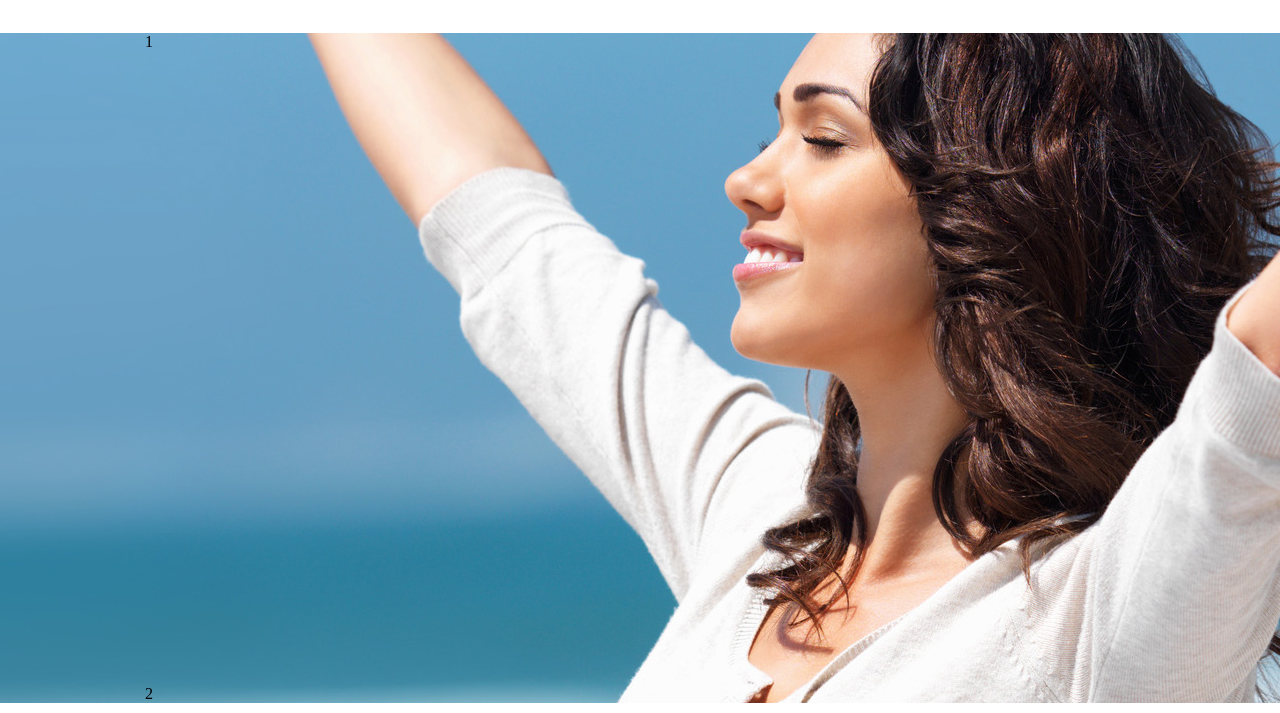
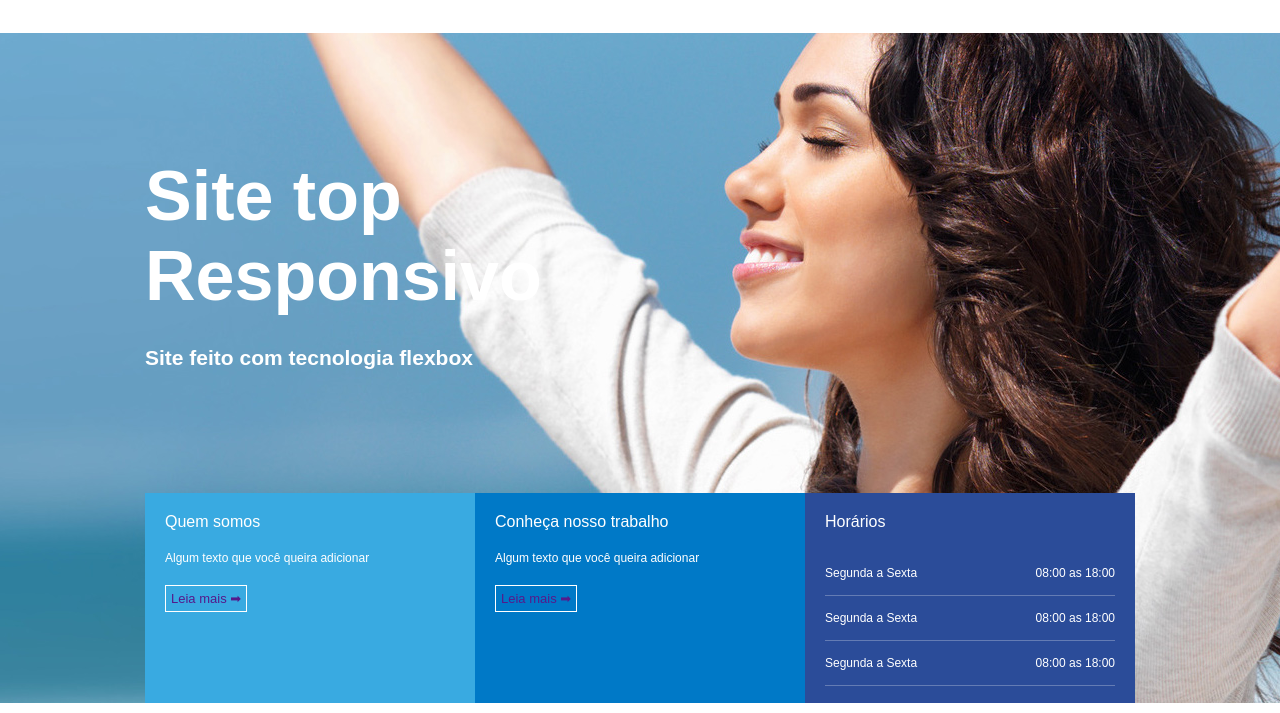
Before and after one commit to caioviniciusrodrigues/siteflexbox, a plain HTML site: page index.html in a window 1280 px wide. Shown: the part 87-800 px from the top of the page. Drawn offline with Linux system fonts and the light colour scheme.

Commit message:
banner concluido

```diff
--- a/css/style.css
+++ b/css/style.css
@@ -1,6 +1,7 @@
 body{
     margin: 0px;
     padding: 0px;
+    font-family: Arial, Helvetica, sans-serif;
 }
 header {
     display: flex;
@@ -40,7 +41,6 @@ nav a {
     text-decoration: none;
     text-transform: uppercase;
     color: #727272;
-    font-family: Arial;
 }
 
 nav .active a,
@@ -61,3 +61,83 @@ nav a:hover {
 .column {
     flex-direction: column;
 }
+
+.banner_readline {
+    flex: 1;
+    display: flex;
+    justify-content: center;
+}
+
+.banner_readline h1 {
+    color: white;
+    font-size: 70px;
+    text-shadow: 0px 1px 1px 0px #555;
+    margin: 0PX;
+    padding: 0px;
+    max-width: 350px;
+
+}
+
+.banner_readline h2 {
+    color: white;
+    font-size: 21px;
+    text-shadow: 0px 1px 1px 0px #555;
+    margin: 0PX;
+    padding: 0px;
+    max-width: 350px;
+    margin-top: 30px;
+}
+
+.banner_options {
+    height: 210px;
+    display: flex;
+}
+
+.banner1,
+.banner2,
+.banner3 {
+    flex: 1;
+    color: white;
+    padding: 20px;
+}
+
+.banner1 {
+    background-color: #39aae1;
+}
+
+.banner2 {
+    background-color: #0079c7;
+}
+
+.banner3 {
+    background-color: #2b4c99;
+}
+
+.banner_titulo {
+    font-size: 21px;
+}
+
+.banner-desc {
+    font-size: 12px;
+    margin-top: 20px;
+    margin-bottom: 20px;
+}
+
+.banner_options a {
+    padding: 5px;
+    text-decoration: none;
+    display: inline-block;
+    font-size: 13px;
+    border: 1px solid #FFF;
+}
+
+.content_hour_title {
+    border-bottom: 1px solid #ffffff44;
+    padding-left: -10px;
+    padding-top: 15px;
+    padding-bottom: 15px;
+}
+
+.content_hour {
+    float: right;
+}
--- a/index.html
+++ b/index.html
@@ -28,11 +28,48 @@
 
     <section id="banner">
         <div class="container column">
-            <div class="">
-                1
+            <div class="banner_readline column">
+                <h1>Site top Responsivo</h1>
+                <h2>Site feito com tecnologia flexbox</h2>
             </div>
-            <div class="">
-                2
+            <div class="banner_options">
+                <div class="banner1">
+                    <div class="banner-titulo">
+                        Quem somos
+                    </div>
+                    <div class="banner-desc">
+                        Algum texto que você queira adicionar
+                    </div>
+                    <a href="">Leia mais ➡</a>
+                </div>
+                <div class="banner2">
+                    <div class="banner-titulo">
+                        Conheça nosso trabalho
+                    </div>
+                    <div class="banner-desc">
+                        Algum texto que você queira adicionar
+                    </div>
+                    <a href="">Leia mais ➡</a>
+                </div>
+                <div class="banner3">
+                    <div class="banner-titulo">
+                        Horários
+                    </div>
+                    <div class="banner-desc">
+                        <div class="content_hour_title">
+                            Segunda a Sexta
+                            <div class="content_hour">08:00 as 18:00</div>
+                        </div>
+                        <div class="content_hour_title">
+                            Segunda a Sexta
+                            <div class="content_hour">08:00 as 18:00</div>
+                        </div>
+                        <div class="content_hour_title">
+                            Segunda a Sexta
+                            <div class="content_hour">08:00 as 18:00</div>
+                        </div>
+                    </div>
+                </div>
             </div>
         </div>
     </section>
```
